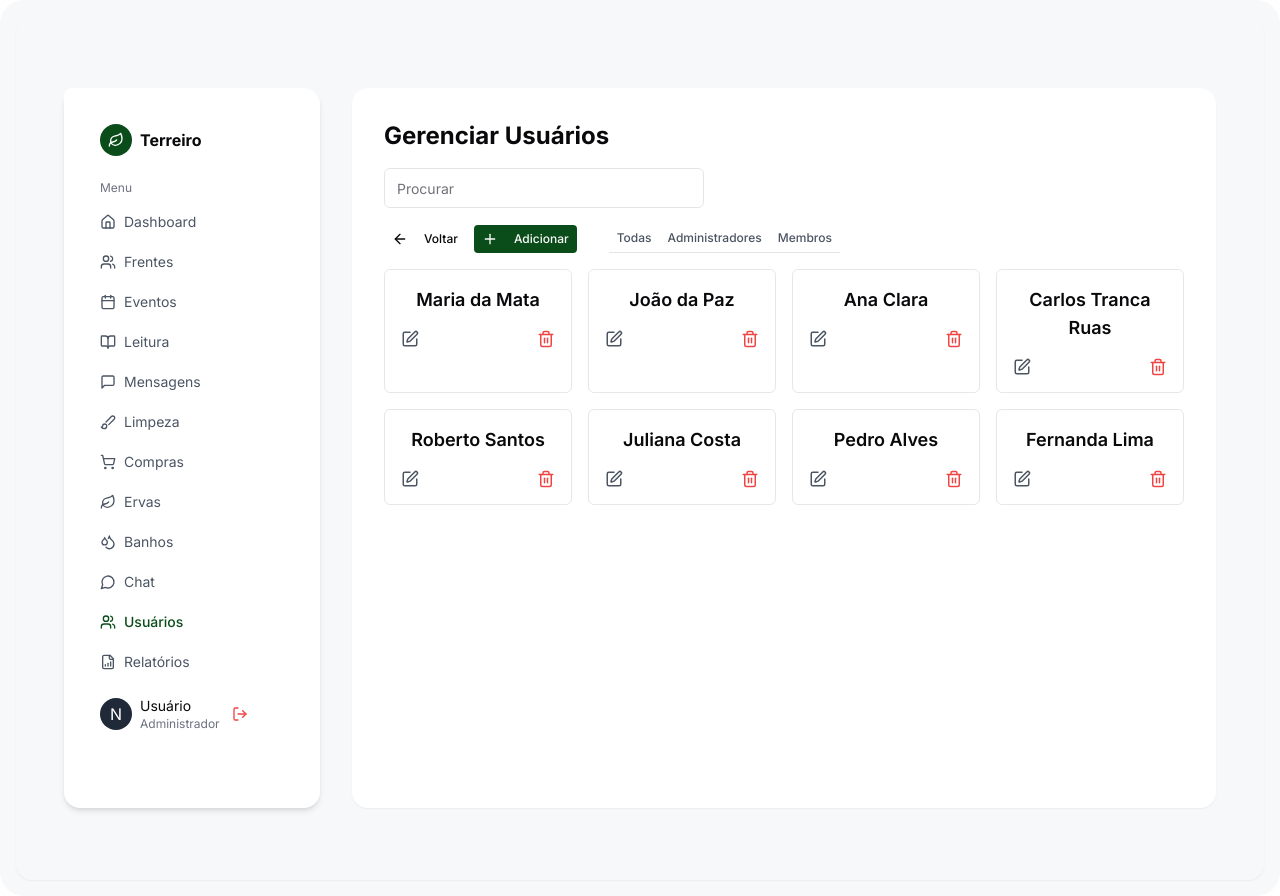
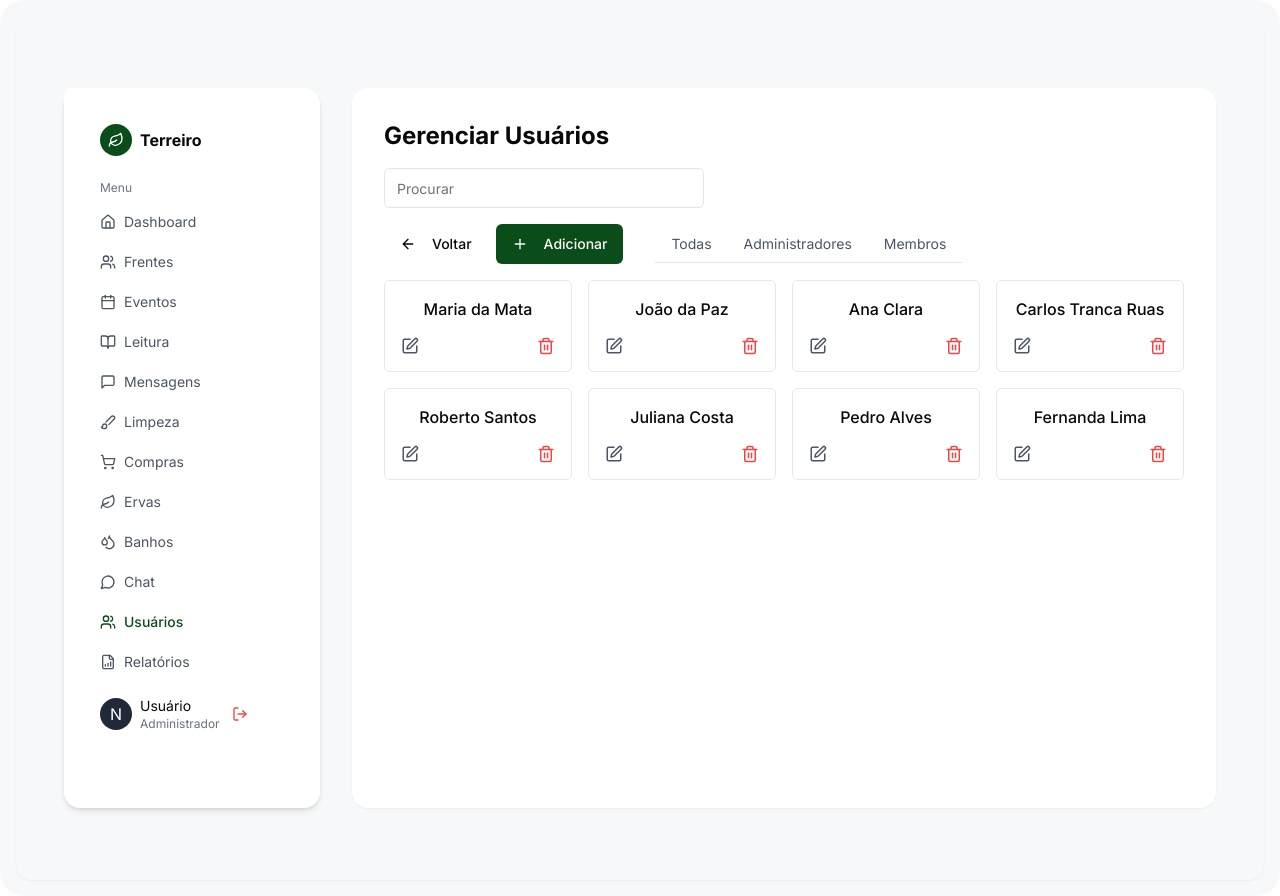
Before and after one commit to LenoBueno/terreiro-pwa-app, a Next.js app: page /admin/users in a window 1280 px wide. Built offline with nearby package versions, Linux system fonts and the light colour scheme; sample sign-in values are in the browser's storage.

Commit message:
refactor(admin): standardize UI components and remove unused buttons
Standardized UI components across admin pages by replacing custom classes with Tailwind CSS utilities. Removed unused buttons and updated text styles for consistency and improved maintainability.

```diff
--- a/app/(protected)/admin/chat/page.tsx
+++ b/app/(protected)/admin/chat/page.tsx
@@ -159,14 +159,14 @@ export default function AdminChatPage() {
   return (
     <div className="space-y-6">
       <div>
-        <h2 className="admin-title tracking-tight">Chat</h2>
-        <p className="text-muted-foreground text-xs">Gerencie as conversas com os membros do terreiro.</p>
+        <h2 className="text-2xl font-bold tracking-tight">Chat</h2>
+        <p className="text-muted-foreground">Gerencie as conversas com os membros do terreiro.</p>
       </div>
 
       <div className="grid grid-cols-1 md:grid-cols-3 gap-6">
         <Card className="md:col-span-1">
           <CardHeader>
-            <CardTitle className="admin-subtitle">Conversas</CardTitle>
+            <CardTitle>Conversas</CardTitle>
             <div className="mt-2">
               <Input placeholder="Buscar usuário..." value={busca} onChange={(e) => setBusca(e.target.value)} />
             </div>
@@ -207,7 +207,7 @@ export default function AdminChatPage() {
 
         <Card className="md:col-span-2">
           <CardHeader className="border-b">
-            <CardTitle className="admin-subtitle">
+            <CardTitle>
               {conversaAtual !== null ? (
                 <div className="flex items-center gap-3">
                   <Avatar className="h-8 w-8">
@@ -257,7 +257,7 @@ export default function AdminChatPage() {
                         }
                       }}
                     />
-                    <Button className="admin-button bg-terreiro-green hover:bg-terreiro-green/90" onClick={enviarMensagem}>
+                    <Button className="bg-terreiro-green hover:bg-terreiro-green/90" onClick={enviarMensagem}>
                       <Send className="h-4 w-4" />
                     </Button>
                   </div>
--- a/app/(protected)/admin/compras/page.tsx
+++ b/app/(protected)/admin/compras/page.tsx
@@ -223,12 +223,6 @@ export default function AdminComprasPage() {
       <div className="flex flex-col gap-4 sm:flex-row sm:items-center sm:justify-between">
         <h2 className="text-2xl font-bold tracking-tight">Gerenciar Compras</h2>
         <Dialog open={dialogOpen} onOpenChange={setDialogOpen}>
-          <DialogTrigger asChild>
-            <Button className="w-full sm:w-auto bg-terreiro-green hover:bg-terreiro-green/90">
-              <Plus className="mr-2 h-4 w-4" />
-              Nova Compra
-            </Button>
-          </DialogTrigger>
           <DialogContent className="max-w-md">
             <DialogHeader>
               <DialogTitle>Adicionar Nova Compra</DialogTitle>
@@ -349,10 +343,6 @@ export default function AdminComprasPage() {
             <ArrowLeft className="mr-2 h-4 w-4" />
             Voltar
           </Button>
-          <Button className="bg-terreiro-green hover:bg-terreiro-green/90">
-            <Plus className="mr-2 h-4 w-4" />
-            Adicionar
-          </Button>
         </div>
         <div className="flex border-b ml-4">
           <button
@@ -389,7 +379,7 @@ export default function AdminComprasPage() {
       </div>
 
       <div className="mb-4">
-        <p className="text-muted-foreground mb-4">Gerencie as compras e aquisições do terreiro.</p>
+        <p className="text-sm text-muted-foreground mb-4">Gerencie as compras e aquisições do terreiro.</p>
 
         <div className="mb-4">
           <div className="relative">
--- a/app/(protected)/admin/users/page.tsx
+++ b/app/(protected)/admin/users/page.tsx
@@ -31,7 +31,7 @@ export default function AdminUsersPage() {
 
   return (
     <div className="space-y-4">
-      <h1 className="admin-title">Gerenciar Usuários</h1>
+      <h1 className="text-2xl font-bold">Gerenciar Usuários</h1>
 
       {/* Barra de pesquisa */}
       <div className="relative w-full max-w-xs mb-4">
@@ -52,11 +52,11 @@ export default function AdminUsersPage() {
       {/* Botões à esquerda e abas à direita */}
       <div className="flex items-center gap-4 mb-4">
         <div className="flex items-center gap-2">
-          <Button variant="ghost" className="admin-button" onClick={() => router.back()}>
+          <Button variant="ghost" onClick={() => router.back()}>
             <ArrowLeft className="mr-2 h-4 w-4" />
             Voltar
           </Button>
-          <Button className="admin-button bg-terreiro-green hover:bg-terreiro-green/90">
+          <Button className="bg-terreiro-green hover:bg-terreiro-green/90">
             <Plus className="mr-2 h-4 w-4" />
             Adicionar
           </Button>
@@ -64,9 +64,9 @@ export default function AdminUsersPage() {
         <div className="flex border-b ml-4">
           <button
             onClick={() => setActiveTab("todas")}
-            className={`admin-tab ${
+            className={`px-4 py-2 text-sm ${
               activeTab === "todas"
-                ? "border-b-2 border-terreiro-green text-terreiro-green"
+                ? "border-b-2 border-terreiro-green font-medium text-terreiro-green"
                 : "text-gray-600"
             }`}
           >
@@ -74,9 +74,9 @@ export default function AdminUsersPage() {
           </button>
           <button
             onClick={() => setActiveTab("admins")}
-            className={`admin-tab ${
+            className={`px-4 py-2 text-sm ${
               activeTab === "admins"
-                ? "border-b-2 border-terreiro-green text-terreiro-green"
+                ? "border-b-2 border-terreiro-green font-medium text-terreiro-green"
                 : "text-gray-600"
             }`}
           >
@@ -84,9 +84,9 @@ export default function AdminUsersPage() {
           </button>
           <button
             onClick={() => setActiveTab("membros")}
-            className={`admin-tab ${
+            className={`px-4 py-2 text-sm ${
               activeTab === "membros"
-                ? "border-b-2 border-terreiro-green text-terreiro-green"
+                ? "border-b-2 border-terreiro-green font-medium text-terreiro-green"
                 : "text-gray-600"
             }`}
           >
@@ -98,7 +98,7 @@ export default function AdminUsersPage() {
       <div className="grid grid-cols-4 gap-4">
         {filteredUsuarios.map((usuario) => (
           <div key={usuario.id} className="rounded-md border border-gray-200 p-4">
-            <div className="mb-4 text-center admin-subtitle">{usuario.nome}</div>
+            <div className="mb-4 text-center font-medium">{usuario.nome}</div>
             <div className="flex justify-between">
               <button>
                 <Edit size={18} className="text-gray-600" />
```
